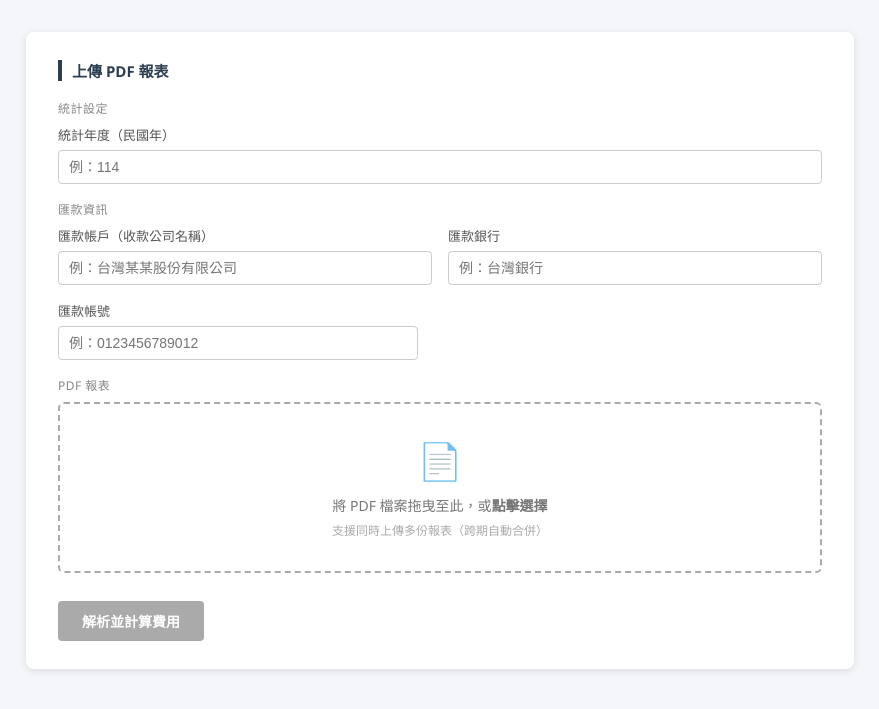
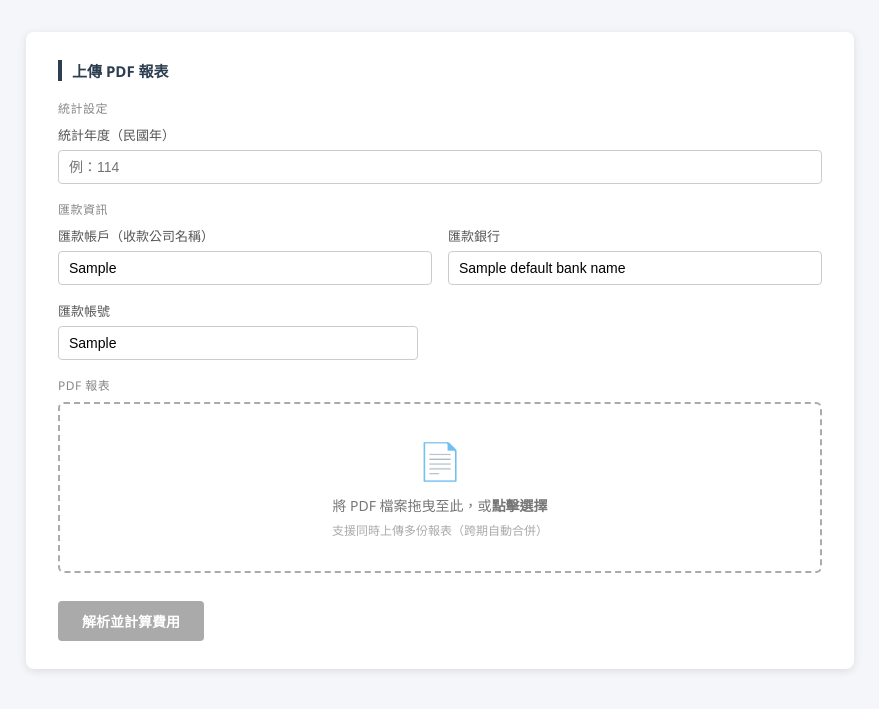
Before and after one commit to how0521/print-cost-tool, a Flask app: template templates/index.html in a window 1280 px wide. Shown: the part 62-771 px from the top of the page, without its empty margins (200-1079 px from the left). Run offline with Flask 3, Linux system fonts and the light colour scheme; the template is opened without the code that fills it: most values are stand-ins (such as "Sample title", 1, 10 or a date in 2020).

Commit message:
add bank default values from environment variables
Co-Authored-By: Claude Sonnet 4.6 <noreply@anthropic.com>

```diff
--- a/app.py
+++ b/app.py
@@ -58,7 +58,20 @@ def _allowed(filename):
 
 @app.route("/")
 def index():
-    return render_template("index.html")
+    return render_template("index.html",
+        default_bank_holder=os.environ.get("DEFAULT_BANK_HOLDER", ""),
+        default_bank_name=os.environ.get("DEFAULT_BANK_NAME", ""),
+        default_bank_account=os.environ.get("DEFAULT_BANK_ACCOUNT", ""),
+    )
+
+
+@app.route("/env-check")
+def env_check():
+    return jsonify({
+        "DEFAULT_BANK_HOLDER": os.environ.get("DEFAULT_BANK_HOLDER", "(not set)"),
+        "DEFAULT_BANK_NAME": os.environ.get("DEFAULT_BANK_NAME", "(not set)"),
+        "DEFAULT_BANK_ACCOUNT": os.environ.get("DEFAULT_BANK_ACCOUNT", "(not set)"),
+    })
 
 
 @app.route("/debug")
--- a/templates/index.html
+++ b/templates/index.html
@@ -235,17 +235,17 @@
       <div class="form-row">
         <div class="form-group">
           <label for="bank_holder">匯款帳戶（收款公司名稱）</label>
-          <input type="text" id="bank_holder" placeholder="例：台灣某某股份有限公司">
+          <input type="text" id="bank_holder" placeholder="例：台灣某某股份有限公司" value="{{ default_bank_holder }}">
         </div>
         <div class="form-group">
           <label for="bank_name">匯款銀行</label>
-          <input type="text" id="bank_name" placeholder="例：台灣銀行">
+          <input type="text" id="bank_name" placeholder="例：台灣銀行" value="{{ default_bank_name }}">
         </div>
       </div>
       <div class="form-row">
         <div class="form-group" style="max-width:360px;">
           <label for="bank_account">匯款帳號</label>
-          <input type="text" id="bank_account" placeholder="例：0123456789012">
+          <input type="text" id="bank_account" placeholder="例：0123456789012" value="{{ default_bank_account }}">
         </div>
       </div>
 
```
